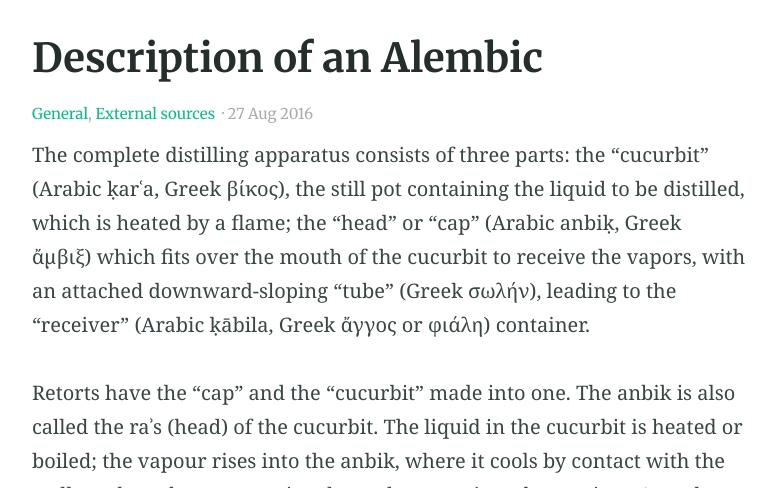
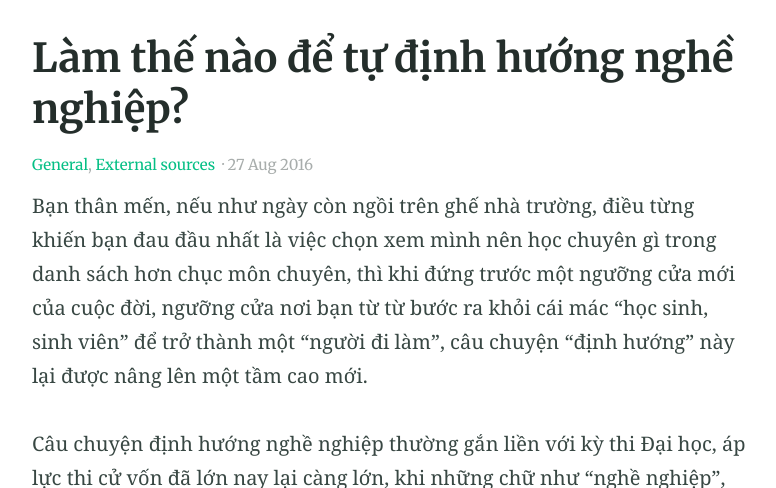
Before and after one commit to 8trien/1, a Jekyll site: the page built from _posts/2016-08-27-example-post-one.md, in a window 1280 px wide and 900 px high, cut to the strip 412-900 px from the top of the window. Shown: the whole strip, without its empty margins (251-1027 px from the left). Built offline with Jekyll 4.4.1, drawn with Linux system fonts in a browser that asks for light colours; some of the changed text lies outside the part shown.

Commit message:
Update 2016-08-27-example-post-one.md

```diff
--- a/_posts/2016-08-27-example-post-one.md
+++ b/_posts/2016-08-27-example-post-one.md
@@ -1,15 +1,35 @@
 ---
-title: Description of an Alembic
+title: Làm thế nào để tự định hướng nghề nghiệp?
 categories:
 - General
 - External sources
-feature_image: "https://picsum.photos/2560/600?image=872"
+feature_image: "https://movahoi.files.wordpress.com/2021/05/dinh-huong-nghe-nghiep-01.png"
 ---
 
-The complete distilling apparatus consists of three parts: the "cucurbit" (Arabic ḳarʿa, Greek βίκος), the still pot containing the liquid to be distilled, which is heated by a flame; the "head" or "cap" (Arabic anbiḳ, Greek ἄμβιξ) which fits over the mouth of the cucurbit to receive the vapors, with an attached downward-sloping "tube" (Greek σωλήν), leading to the "receiver" (Arabic ḳābila, Greek ἄγγος or φιάλη) container.
+Bạn thân mến, nếu như ngày còn ngồi trên ghế nhà trường, điều từng khiến bạn đau đầu nhất là việc chọn xem mình nên học chuyên gì trong danh sách hơn chục môn chuyên, thì khi đứng trước một ngưỡng cửa mới của cuộc đời, ngưỡng cửa nơi bạn từ từ bước ra khỏi cái mác “học sinh, sinh viên” để trở thành một “người đi làm”, câu chuyện “định hướng” này lại được nâng lên một tầm cao mới.
+
+Câu chuyện định hướng nghề nghiệp thường gắn liền với kỳ thi Đại học, áp lực thi cử vốn đã lớn nay lại càng lớn, khi những chữ như “nghề nghiệp”, “nguyện vọng” thường xuyên mang đến cho chúng ta cảm giác phần đời còn lại của mình sẽ phụ thuộc cả vào giai đoạn “định hướng” này. Trong bài viết này, chúng ta hãy cùng nhau tìm hiểu về cách tự định hướng nghề nghiệp, cùng nhau “gỡ rối” để việc tự định hướng trở nên dễ dàng và hiệu quả hơn nhé!
+
+Vậy thì, “định hướng nghề nghiệp” là làm gì nhỉ?
+Trước tiên hãy đi từ khái niệm “nghề nghiệp”. “Nghề” là một công việc của con người, có tính ổn định, mang lại thu nhập cho bản thân và duy trì sự phát triển của xã hội, sự ổn định của cuộc sống. “Nghiệp” là sự cống hiến hết mình cho nghề mình lựa chọn, chỉ sự chuyên môn của nghề, giúp phân biệt các nghề khác nhau trong xã hội.
+
+“Định hướng nghề nghiệp” là việc cung cấp cho học sinh, sinh viên những thông tin, kiến thức về nghề nghiệp trong xã hội, từ đó có thể giúp học sinh, sinh viên tìm ra được hướng đi đúng đắn trong tương lai.
+
+# Vì sao chúng ta cần tự định hướng nghề nghiệp?
+Vì mình hiểu bản thân mình muốn gì nhất:
+
+Một yếu tố vô cùng quan trọng trong việc hướng nghiệp là chúng ta phải “hiểu mình”. Và tất nhiên, hơn ai hết, chúng ta chính là người hiểu bản thân mình nhất, biết mình muốn gì nhất, mặc dù tại thời điểm hiện tại có thể điều đó còn chưa hiện hữu rõ ràng. Việc hướng nghiệp tới từ bên ngoài sẽ phần nhiều mang theo quan điểm và định kiến của “người hướng nghiệp”, tuy là một nguồn tham khảo rất tốt, nhưng người khác, kể cả là bố mẹ, thì cũng đâu phải lúc nào hiểu được sâu xa trong lòng bạn muốn làm gì phải không?
+
+Là cơ hội để học cách tự đưa ra quyết định và chịu trách nhiệm với cuộc đời mình:
+
+Tự hướng nghiệp có thể coi là bước đầu tiên trên hành trình “tập làm người lớn” của học sinh, sinh viên chúng mình. Có đủ dũng cảm đưa ra lựa chọn của bản thân và chịu trách nhiệm với lựa chọn ấy, đối với một học sinh lớp 12 có thể là một điều không hề đơn giản, nhưng lại giúp chúng ta trưởng thành hơn rất nhiều. Vì câu chuyện nghề nghiệp không chỉ dừng lại ở việc định hướng, còn là việc bạn quyết tâm theo đuổi và chấp nhận rủi ro. Và việc tự định hướng sẽ là cơ hội tuyệt vời cho bạn làm điều đó.
+
+Tạo động lực phấn đấu cho bản thân:
+
+Tự định hướng đồng nghĩa với việc bạn tự xác định được con đường mình muốn đi trong tương lai, và việc được tự chủ khám phá bản thân này sẽ tạo cho bạn một động lực tuyệt vời để theo đuổi con đường mình đã chọn, chứng minh thực lực của bản thân, cũng như chứng minh với gia đình, bạn bè,…rằng lựa chọn của bạn là có lý do, và bạn sẵn sàng cố gắng hết mình vì nó.
+
+5 bước tự định hướng nghề nghiệp:
 
 <!-- more -->
 
-Retorts have the "cap" and the "cucurbit" made into one. The anbik is also called the raʾs (head) of the cucurbit. The liquid in the cucurbit is heated or boiled; the vapour rises into the anbik, where it cools by contact with the walls and condenses, running down the spout into the receiver. A modern descendant of the alembic is the pot still, used to produce distilled beverages.
-
-_Originally from [Alembic - Wikipedia](https://en.wikipedia.org/wiki/Alembic)_
+_Originally from [MỞ - Mơ và Hỏi](https://movahoi.wordpress.com/2021/05/09/lam-the-nao-de-tu-dinh-huong-nghe-nghiep/)_
```
